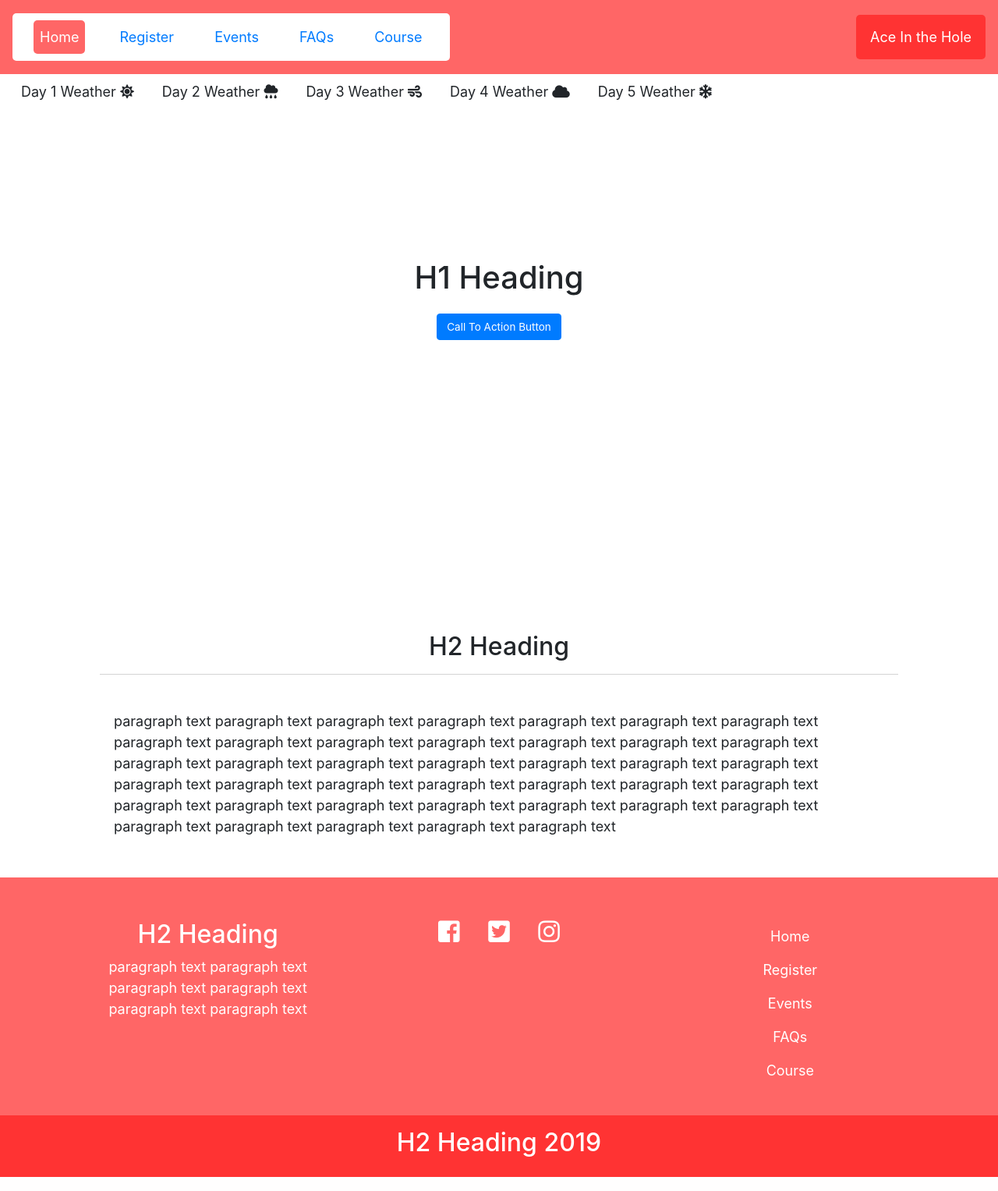
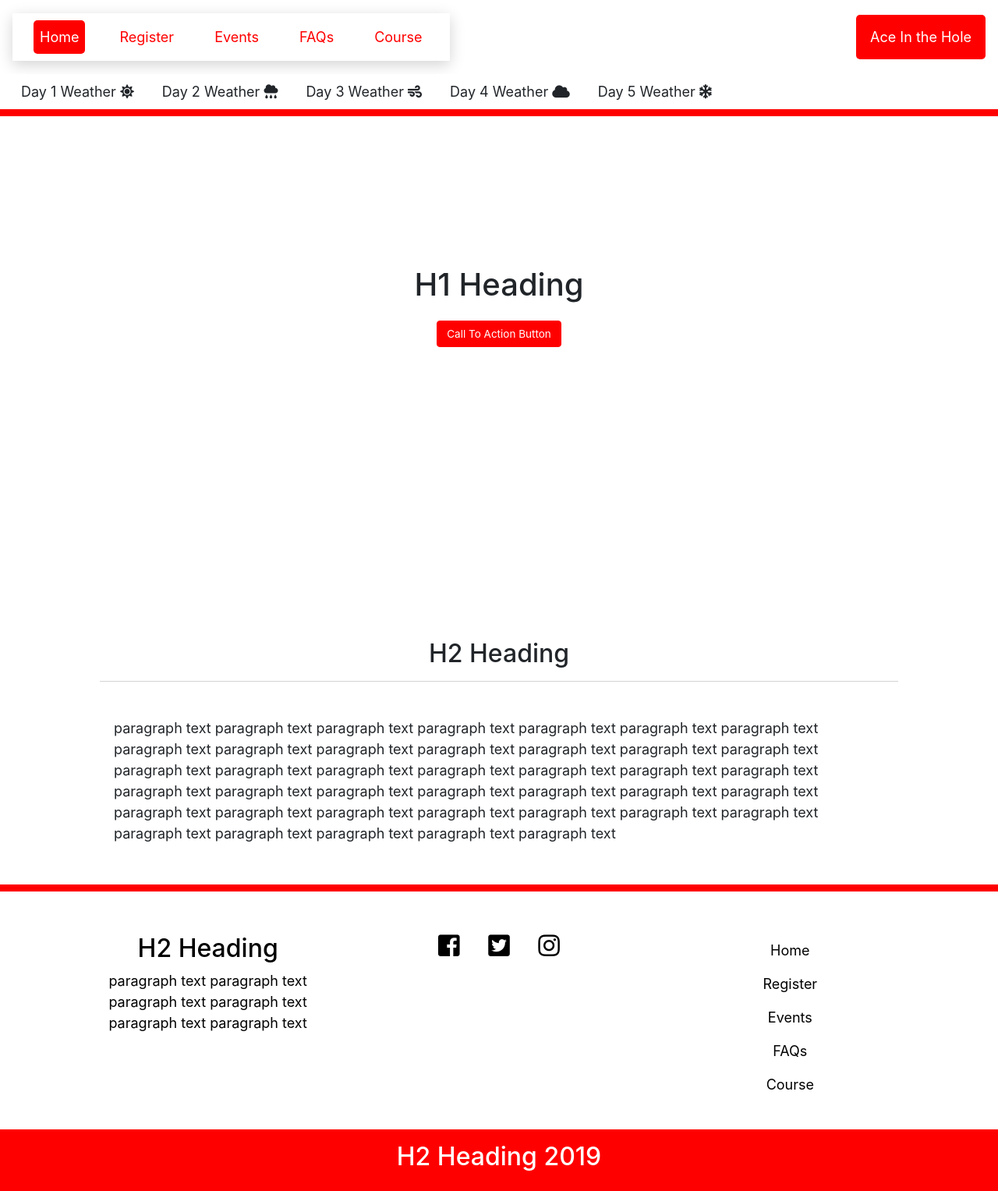
Before and after one commit to SoftTaco97/aceinthehole, a PHP site: page / in a window 1280 px wide. Shown: the whole page at 78% size. Run offline with PHP 8.4, Linux system fonts and the light colour scheme; some libraries are stand-ins or nearby versions.

Commit message:
Color changes
Client was unhappy about the color used, so reworked the styling to incorporate more of the colors she approved.

```diff
--- a/css/style.css
+++ b/css/style.css
@@ -30,6 +30,8 @@ header section.container-fluid div.row h1 {
 header section.container-fluid div.row .cta {
   font-size: 75%;
   margin-top: 1em;
+  background-color: #ff0000;
+  border-color: #ff0000;
 }
 header section.container-fluid div.row #slider {
   display: none;
@@ -49,7 +51,8 @@ header section.container-fluid div.row #alt h1 {
   text-align: center;
 }
 header nav {
-  background-color: #ff6666;
+  background-color: #FFF;
+  border-bottom: solid 0.5em #ff0000;
 }
 header nav .navButton,
 header nav .weatherButton {
@@ -58,22 +61,30 @@ header nav .weatherButton {
   -o-border-radius: 5px;
   -webkit-border-radius: 5px;
   border-radius: 5px;
-  background-color: #ff3333;
+  background-color: #ff0000;
   color: #FFF;
 }
 header nav #navbarNav,
 header nav #navbarWeather {
   padding: .5em;
-  -moz-border-radius: 5px;
-  -ms-border-radius: 5px;
-  -o-border-radius: 5px;
-  -webkit-border-radius: 5px;
-  border-radius: 5px;
+  -moz-border-radius: 0;
+  -ms-border-radius: 0;
+  -o-border-radius: 0;
+  -webkit-border-radius: 0;
+  border-radius: 0;
   background-color: #FFF;
   margin-top: .5em;
 }
+header nav #navbarNav a,
+header nav #navbarWeather a {
+  color: #ff0000;
+}
 header nav #navbarNav {
   text-align: center;
+  -webkit-box-shadow: 0 5px 18px #d3d3d3;
+  -moz-box-shadow: 0 5px 18px #d3d3d3;
+  box-shadow: 0 5px 18px #d3d3d3;
+  background-color: #FFF;
 }
 header nav .active {
   -moz-border-radius: 5px;
@@ -81,8 +92,8 @@ header nav .active {
   -o-border-radius: 5px;
   -webkit-border-radius: 5px;
   border-radius: 5px;
-  background-color: #ff6666;
-  color: white;
+  background-color: #ff0000;
+  color: #FFF !important;
 }
 header nav #logo {
   display: none;
@@ -106,13 +117,14 @@ main section .row div p {
 footer {
   margin-top: 1em;
   padding-top: 1em;
-  background-color: #ff6666;
+  border-top: solid 0.5em #ff0000;
+  background-color: #FFF;
 }
 footer section.container-fluid .row .col-sm-3,
 footer section.container-fluid .row .col-sm-4 {
   margin-top: 1em;
   margin-bottom: 1em;
-  color: #FFF;
+  color: #000;
   padding: 1em;
 }
 footer section.container-fluid .row .col-sm-3:nth-of-type(2) i,
@@ -128,14 +140,14 @@ footer section.container-fluid .row .col-sm-4:nth-of-type(2) i:hover {
 }
 footer section.container-fluid .row .col-sm-3 ul li a,
 footer section.container-fluid .row .col-sm-4 ul li a {
-  color: #FFF;
+  color: #000;
 }
 footer section.container-fluid .row .col-sm-3 ul li a:hover,
 footer section.container-fluid .row .col-sm-4 ul li a:hover {
   text-decoration: underline;
 }
 footer section.container-fluid .row:nth-of-type(2) {
-  background-color: #ff3333;
+  background-color: #ff0000;
 }
 footer section.container-fluid .row:nth-of-type(2) .col-xs-12 {
   margin-left: 0;
@@ -254,7 +266,7 @@ footer section.container-fluid .row:nth-of-type(2) .col-xs-12 h2 {
     -o-border-radius: 5px;
     -webkit-border-radius: 5px;
     border-radius: 5px;
-    background-color: #ff3333;
+    background-color: #ff0000;
     color: #FFF;
   }
 }
--- a/css/style.less
+++ b/css/style.less
@@ -21,13 +21,14 @@ header{
     section.container-fluid {
         div.row {
             text-align: center;
-            h1{
+            h1 {
                 margin-top: 45%;
             }
             .cta {
-                // margin-left: 27.5%;
                 font-size: 75%;
                 margin-top: 1em;
+                background-color: @color3;
+                border-color: @color3;
             }
             #slider {
                 display: none;
@@ -44,22 +45,28 @@ header{
         }
     }
     nav{
-        background-color: @lightColor2;
+        background-color: @color1;
+        border-bottom: solid .5em @color3;
         .navButton, .weatherButton{
-            .borderRadiusandbgColor(5px, @lightColor1);
+            .borderRadiusandbgColor(5px, @color3);
             color: @color1;
         }
         #navbarNav, #navbarWeather {
             padding: .5em;
-            .borderRadiusandbgColor(5px, @color1);
+            .borderRadiusandbgColor(0, @color1);
             margin-top: .5em;
+            a {
+                color: @color3;
+            }
         }
         #navbarNav{
             text-align: center;
+            .dropShadow(0, 5px, 18px, #d3d3d3);
+            background-color: @color1;
         }
         .active {
-            .borderRadiusandbgColor(5px, @lightColor2);
-            color: white;
+            .borderRadiusandbgColor(5px, @color3);
+            color: @color1 !important;
         }
         #logo {
             display: none;
@@ -91,13 +98,14 @@ main{
 footer{
     margin-top: 1em;
     padding-top: 1em;
-    background-color: @lightColor2;
+    border-top: solid .5em @color3;
+    background-color: @color1;
     section.container-fluid {
         .row {
             .col-sm-3, .col-sm-4 {
                 margin-top: 1em;
                 margin-bottom: 1em;
-                color: @color1;
+                color: @color2;
                 padding: 1em;
                 &:nth-of-type(2){
                     i{
@@ -113,7 +121,7 @@ footer{
                 ul {
                     li{
                         a {
-                            color: @color1;
+                            color: @color2;
                             &:hover{
                                 text-decoration: underline;
                             }
@@ -122,7 +130,7 @@ footer{
                 }
             }
             &:nth-of-type(2){
-                background-color: @lightColor1;
+                background-color: @color3;
                 .col-xs-12 {
                     margin-left: 0;
                     padding: 0;
@@ -255,7 +263,7 @@ footer{
                margin-top: .5em;
                a {
                     padding: 1em;
-                    .borderRadiusandbgColor(5px, @lightColor1);
+                    .borderRadiusandbgColor(5px, @color3);
                     color: @color1;
                }
            }
```
